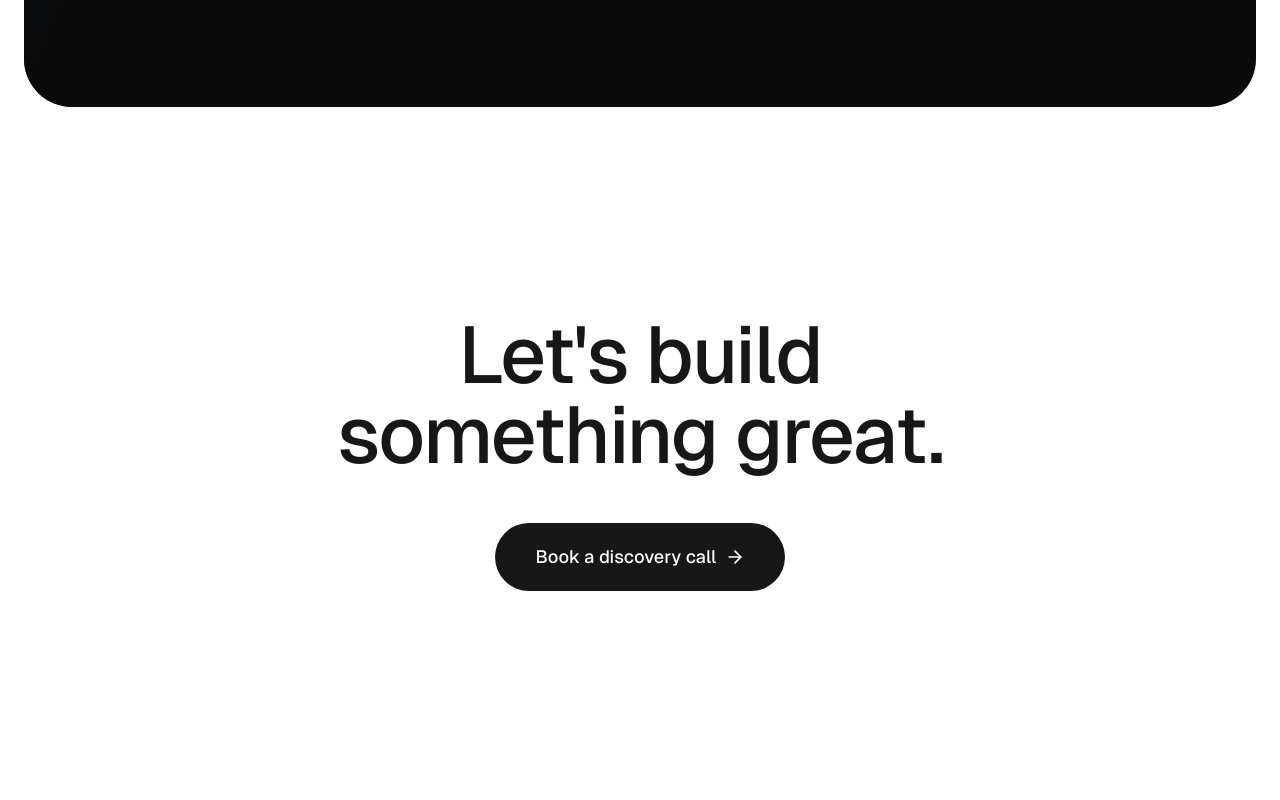
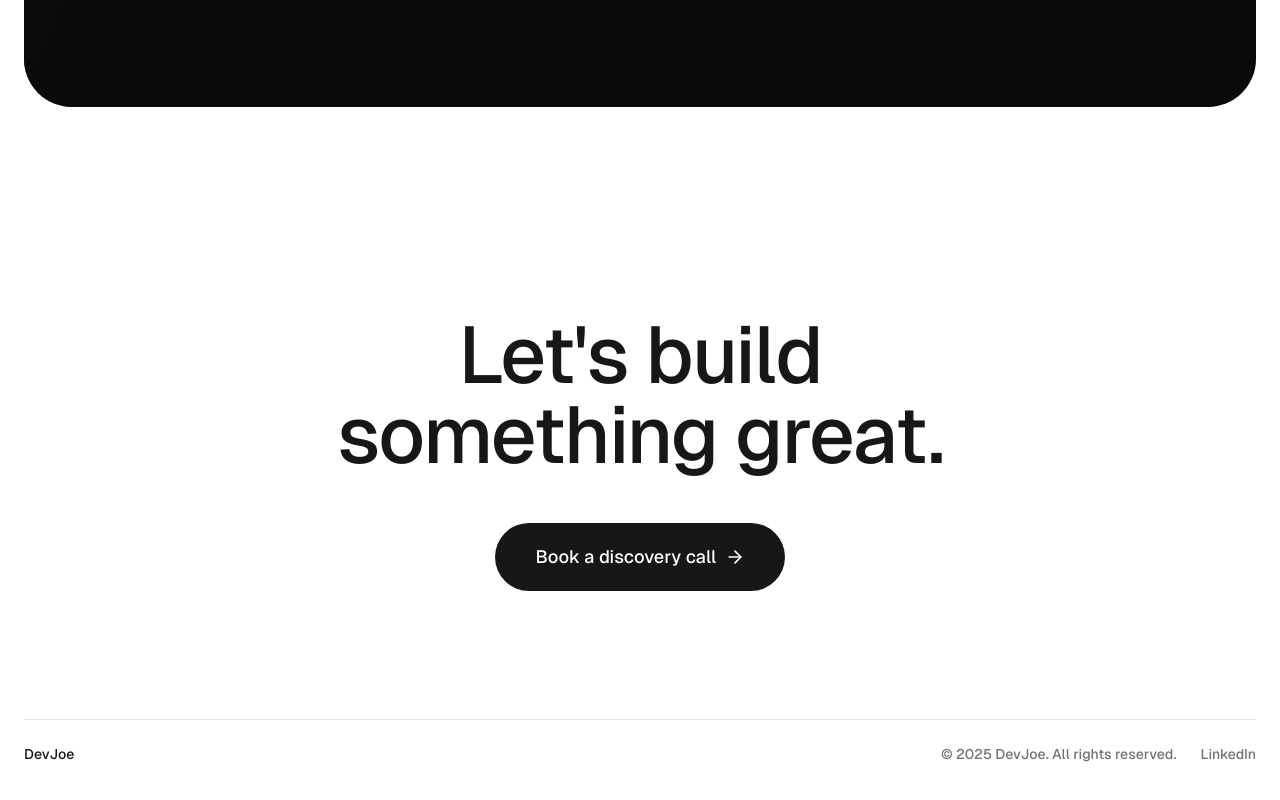
Before and after one commit to joeharwood96/joeharwood.dev, a Next.js app: page / in a window 1280 px wide. Shown: the part 6003-6803 px from the top of the page. Built offline with nearby package versions, Linux system fonts and the light colour scheme; no server answers.

Commit message:
Update page.tsx

```diff
--- a/app/page.tsx
+++ b/app/page.tsx
@@ -221,6 +221,25 @@ export default function Home() {
           </a>
         </FadeIn>
       </section>
+
+      <footer className="mx-auto w-full max-w-[1400px] px-6 pb-10">
+        <div className="flex flex-col gap-3 border-t border-neutral-200 pt-6 text-sm font-medium text-neutral-500 sm:flex-row sm:items-center sm:justify-between">
+          <div className="text-neutral-900">DevJoe</div>
+          <div className="flex flex-col gap-3 sm:flex-row sm:items-center sm:gap-6">
+            <p>
+              © {new Date().getFullYear()} DevJoe. All rights reserved.
+            </p>
+            <a
+              href="https://www.linkedin.com/in/josephharwood-3/"
+              target="_blank"
+              rel="noopener noreferrer"
+              className="transition-colors hover:text-neutral-900"
+            >
+              LinkedIn
+            </a>
+          </div>
+        </div>
+      </footer>
     </main>
   );
 }
```
